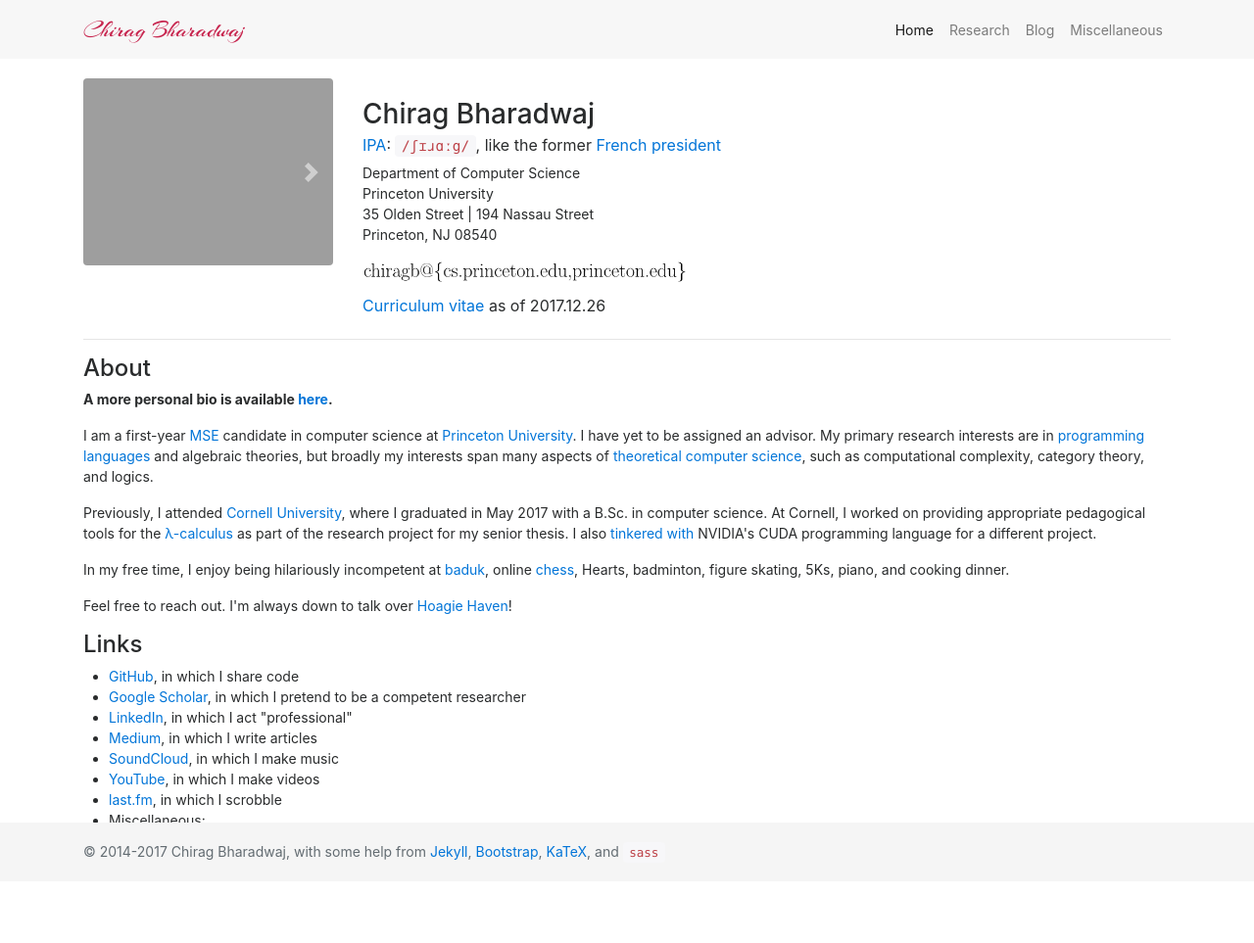
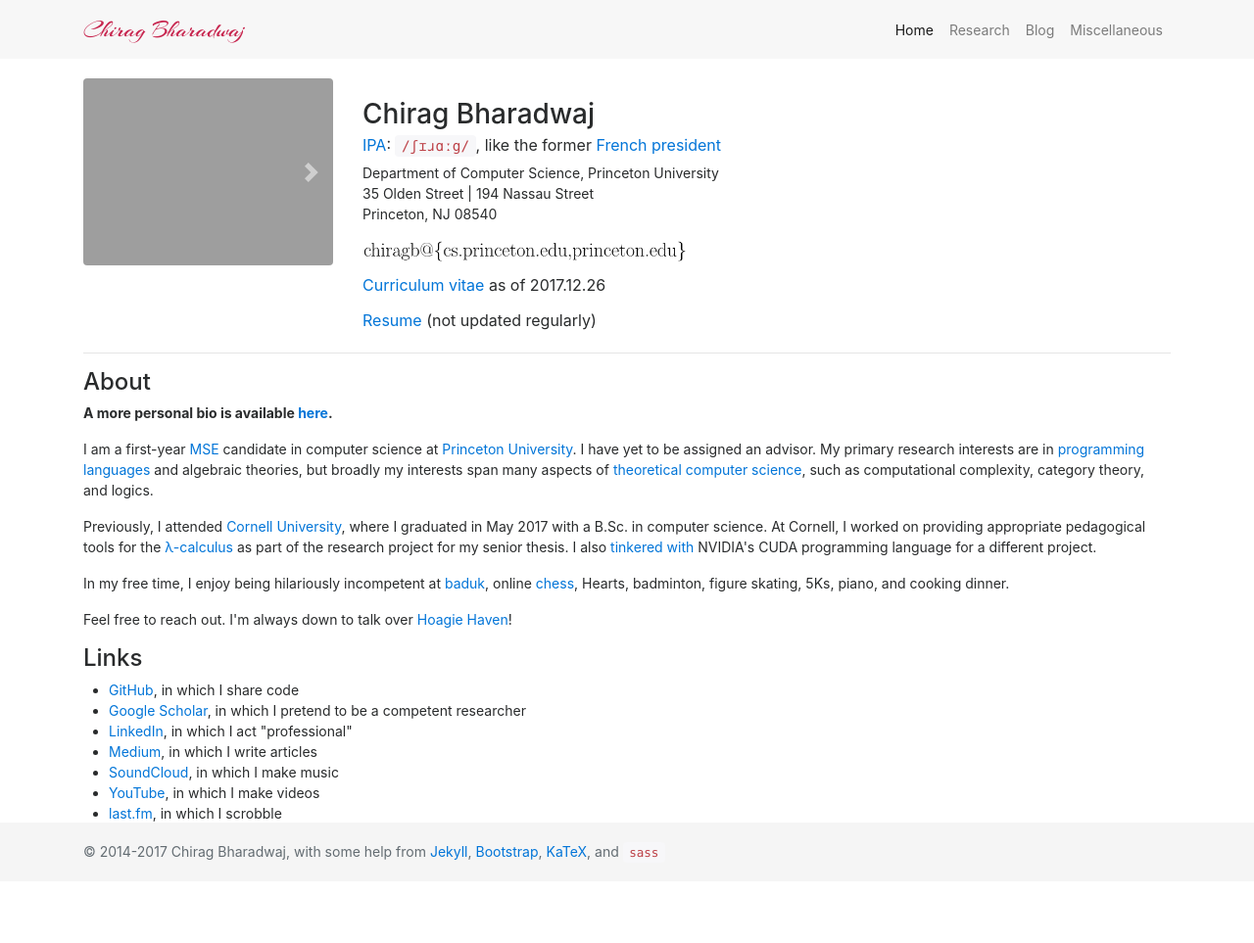
Before and after one commit to chiragbharadwaj/site, a Jekyll site: the page built from index.md, in a window 1280 px wide. Shown: the whole page at 98% size. Built offline with Jekyll 4.4.1, drawn with Linux system fonts in a browser that asks for light colours.

Commit message:
Added resume to website as well

```diff
--- a/index.md
+++ b/index.md
@@ -33,8 +33,7 @@ excerpt: I am a first-year MSE candidate at Princeton University in the Departme
     <h3>Chirag Bharadwaj</h3>
     <h6 style="font-weight: normal"><a href="https://en.wikipedia.org/wiki/IPA">IPA</a>: <code class="highlighter-rouge">/ʃɪɹɑːg/</code>, like the former <a href="https://en.wikipedia.org/wiki/Jacques_Chirac">French president</a></h6>
     <p>
-      Department of Computer Science <br>
-      Princeton University <br>
+      Department of Computer Science, Princeton University <br>
       35 Olden Street | 194 Nassau Street <br>
       Princeton, NJ 08540
     </p>
@@ -42,7 +41,8 @@ excerpt: I am a first-year MSE candidate at Princeton University in the Departme
       <img class="eq" src="{{site.baseurl}}/media/email.png" height="21px"/>
     </p>
     <h6 style="font-weight: normal">
-      <a href="{{site.baseurl}}/media/cv.pdf">Curriculum vitae</a> as of {{site.updated}}
+      <a href="{{site.baseurl}}/media/cv.pdf">Curriculum vitae</a> as of {{site.updated}} <br> <br>
+      <a href="{{site.baseurl}}/media/resume.pdf">Resume</a> (not updated regularly)
     </h6>
   </div>
 </div>
```
Also changed, not shown: 1 other file.
